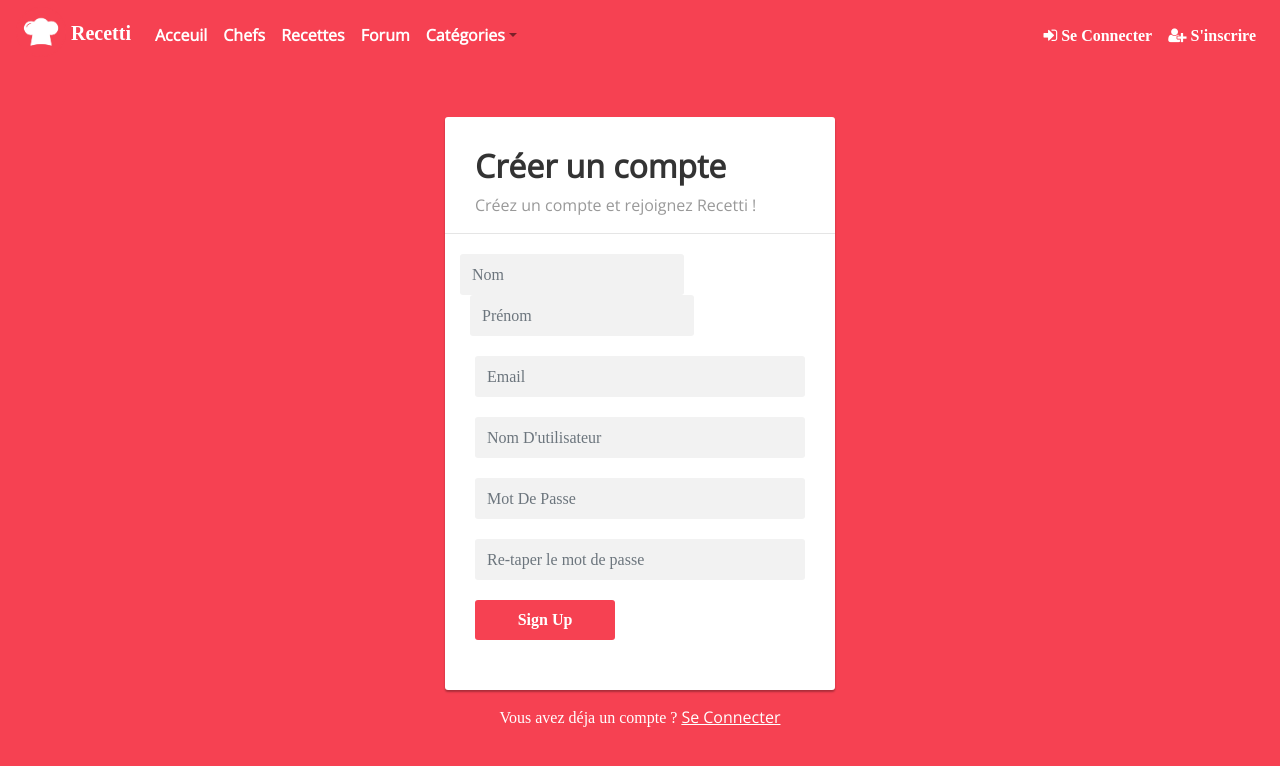
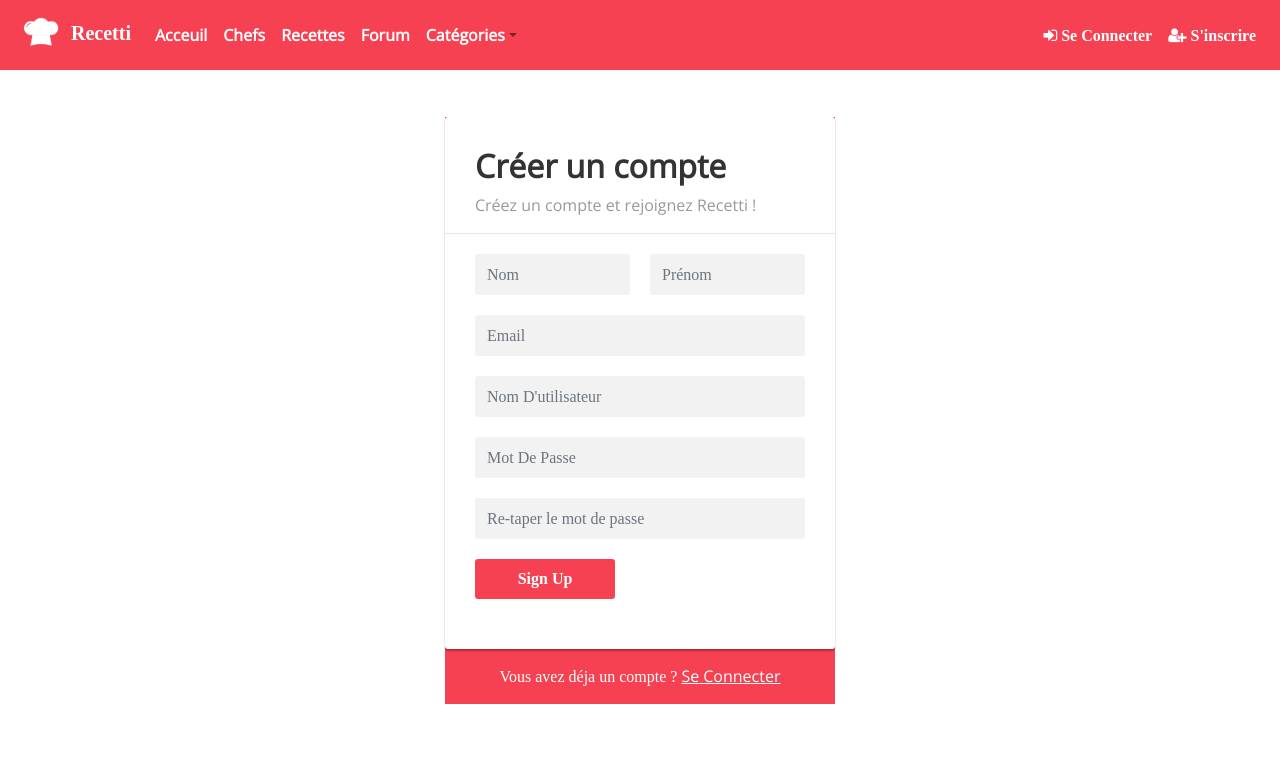
Before and after one commit to azizbecha/recetti-web, a React (Create React App) app: page /register in a window 1280 px wide. Shown: the top 766 px of the page. Built offline with nearby package versions, Linux system fonts and the light colour scheme.

Commit message:
:rocket: Improved the register & README.md

```diff
--- a/src/Register.css
+++ b/src/Register.css
@@ -1,4 +1,4 @@
-body {
+.body {
     color: #fff;
     background: #f64152;
     font-family: 'Google Sans', sans-serif;
--- a/src/components/Register.js
+++ b/src/components/Register.js
@@ -18,7 +18,7 @@ var user = firebase.auth().currentUser;
 export default class Register extends React.Component {
     render() {
        return  (
-        <div class="signup-form">
+        <div class="signup-form body">
         <form method="post">
             <h2>Créer un compte</h2>
             <p>Créez un compte et rejoignez Recetti !</p>
@@ -26,8 +26,8 @@ export default class Register extends React.Component {
             <div class="form-group">
 
                 <div class="row">
-                    <div class="col-xs-6"><input type="text" class="form-control" name="firstname" placeholder="Nom" required="required" /></div>
-                    <div class="col-xs-6"><input type="text" class="form-control" name="lastname" placeholder="Prénom" required="required" /></div>
+                    <div class="col-sm-6"><input type="text" class="form-control" name="firstname" placeholder="Nom" required="required" /></div>
+                    <div class="col-sm-6"><input type="text" class="form-control" name="lastname" placeholder="Prénom" required="required" /></div>
                 </div>
             </div>
             <div class="form-group">
```
Also changed, not shown: 1 other file (tests, documents, lock files or other folders).
